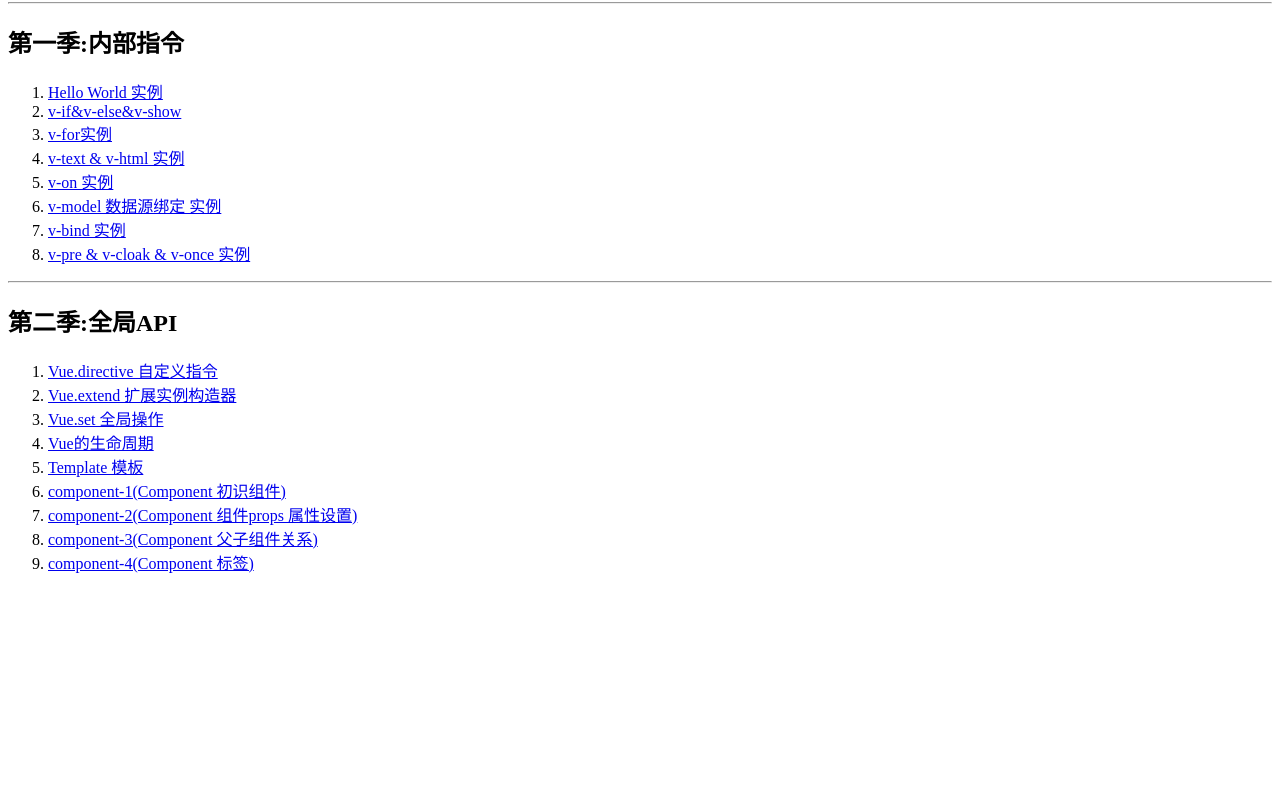
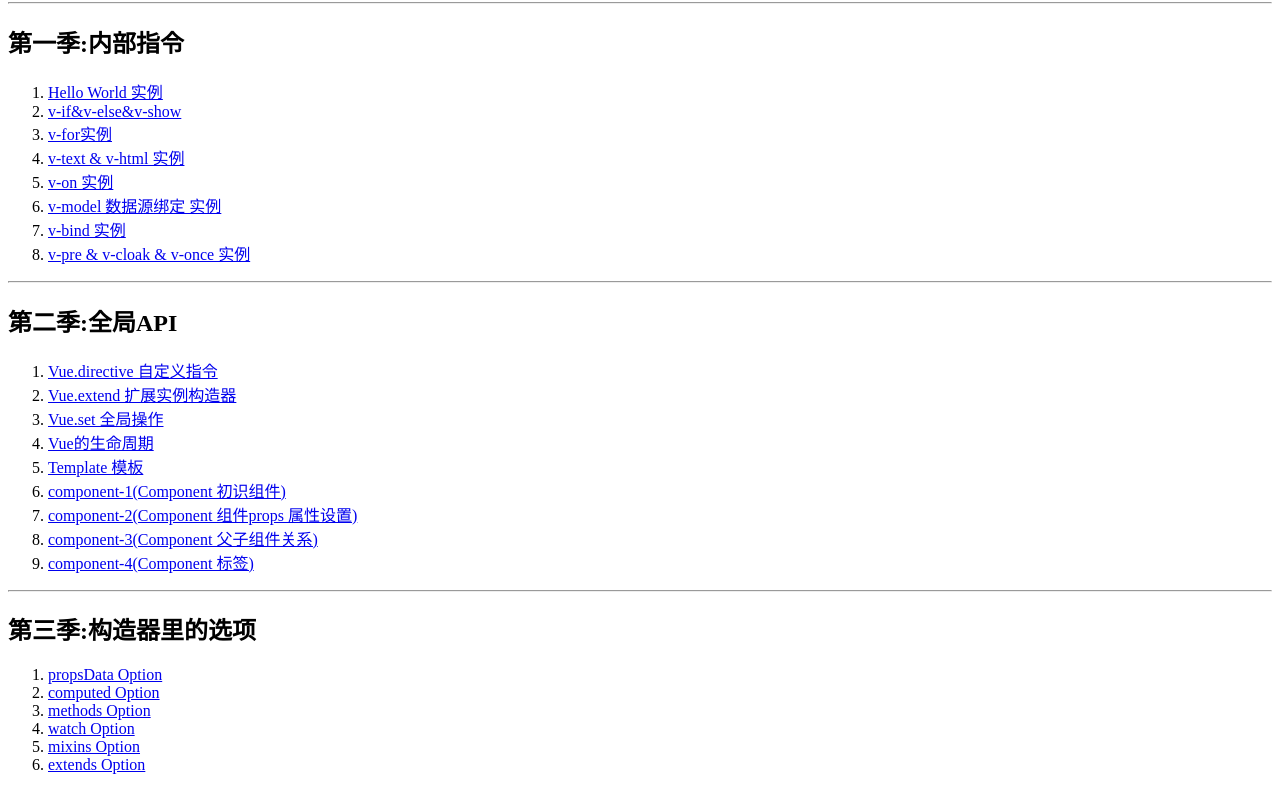
Before and after one commit to Memory1031/LearningVue, a website: page Vue/index.html in a window 1280 px wide. Shown: the part 87-877 px from the top of the page. Before the commit the page ends 800 px from the top, so only its background shows below. Drawn offline with Linux system fonts and the light colour scheme.

Commit message:
Update index.html

```diff
--- a/Vue/index.html
+++ b/Vue/index.html
@@ -31,5 +31,16 @@
         <li><a href="example/component-3.html">component-3(Component 父子组件关系)</a></li>
         <li><a href="example/component-4.html">component-4(Component 标签)</a></li>
     </ol>
+    <hr>
+    <h2>第三季:构造器里的选项</h2>
+    <ol>
+        <li><a href="example/propsData.html">propsData Option</a></li>
+        <li><a href="example/computed.html">computed Option</a></li>
+        <li><a href="example/methods.html">methods Option</a></li>
+        <li><a href="example/watch.html">watch Option</a></li>
+        <li><a href="example/mixins.html">mixins Option</a></li>
+        <li><a href="example/extends.html">extends Option</a></li>
+    </ol>
+
 </body>
 </html>
```
